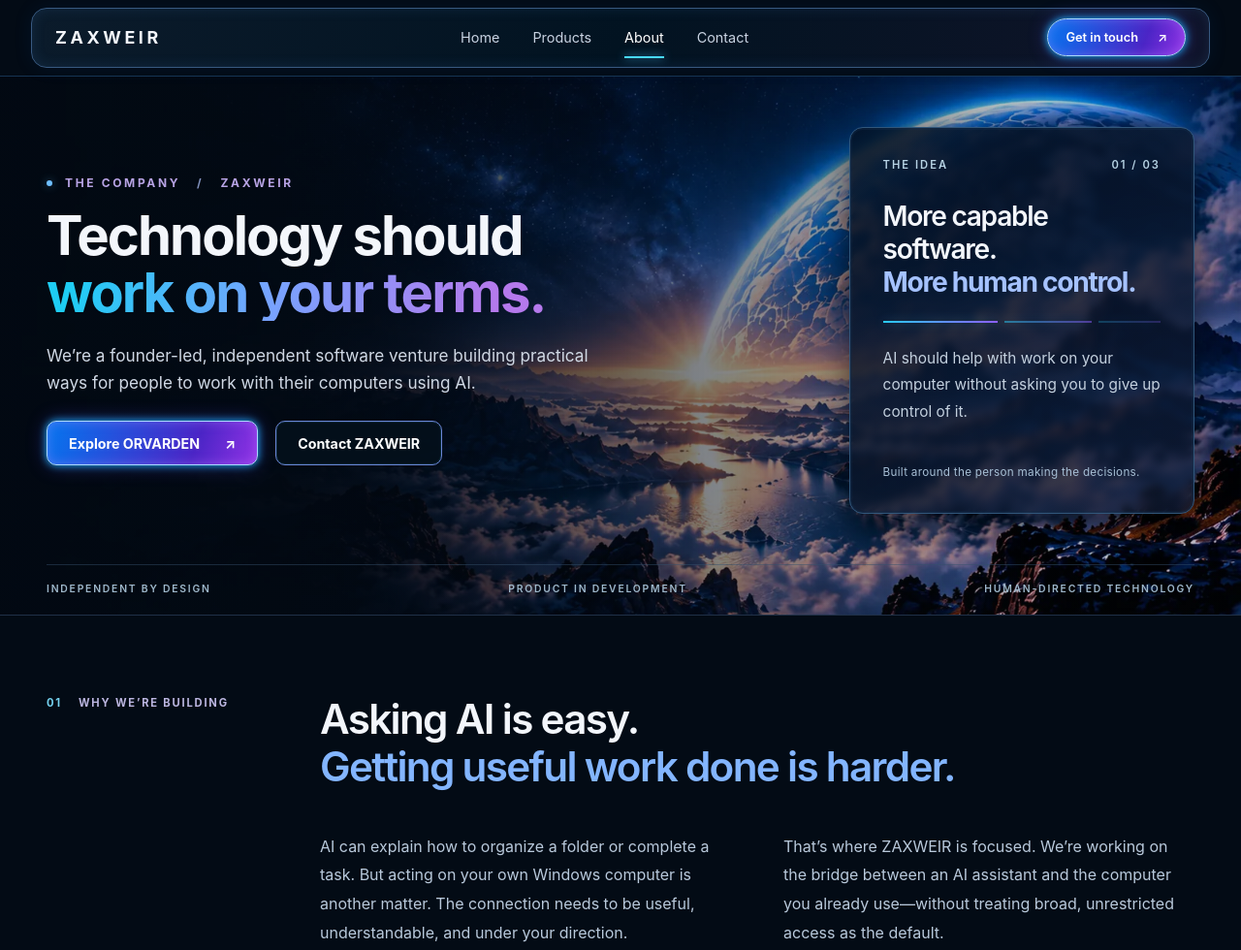
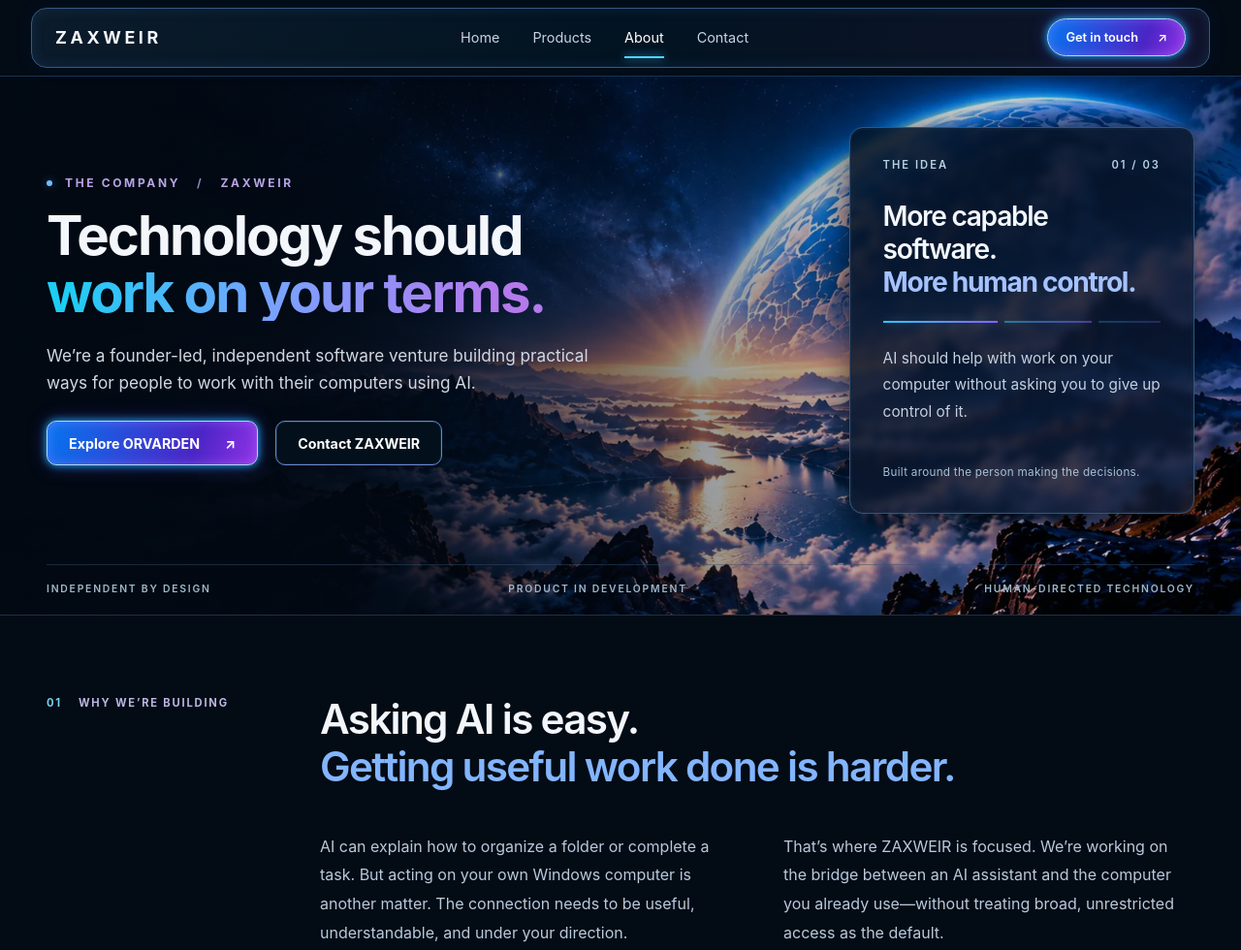
Before and after one commit to whyitworks307/zaxweir-website, a plain HTML site: page about.html in a window 1280 px wide. Shown: the top 980 px of the page at 97% size. Drawn offline with Linux system fonts and the light colour scheme.

Commit message:
Ensure About hero retains visible homepage cinematic artwork

```diff
--- a/assets/info.css
+++ b/assets/info.css
@@ -280,3 +280,8 @@
 .info-page .contact-email-panel{border-radius:9px}
 .info-page .info-contact-end{padding-bottom:54px}
 }
+
+
+/* On the About page, keep the approved homepage's cinematic horizon visible behind the text and concept card. */
+.info-page.about-page .about-hero{background-image:linear-gradient(90deg,#020912ed 0%,#020912c4 29%,#02091242 68%,#02091216 100%),url("home-hero.webp");background-position:center 50%;background-size:cover}
+@media(max-width:760px){.info-page.about-page .about-hero{background-image:linear-gradient(90deg,#020912d9,#020912a8 58%,#02091252),url("home-hero-mobile.webp");background-position:65% center}}
```
